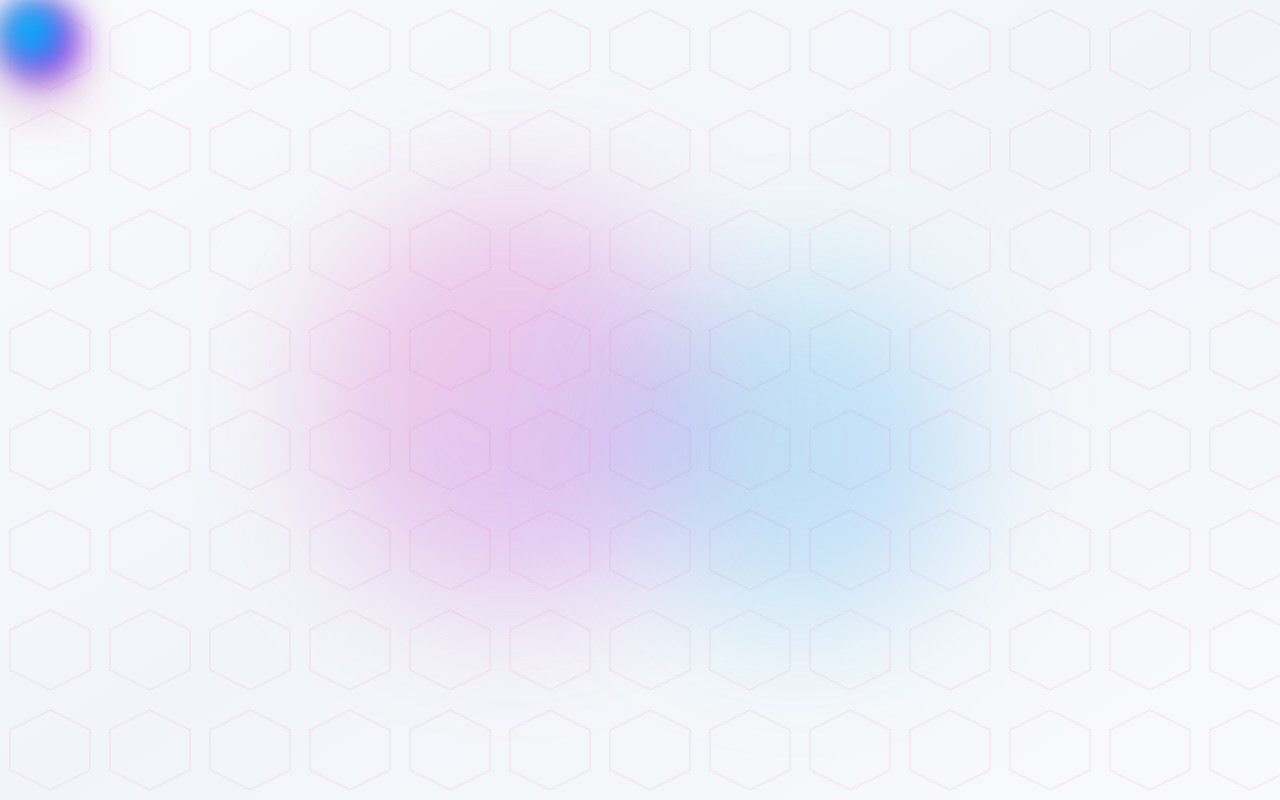
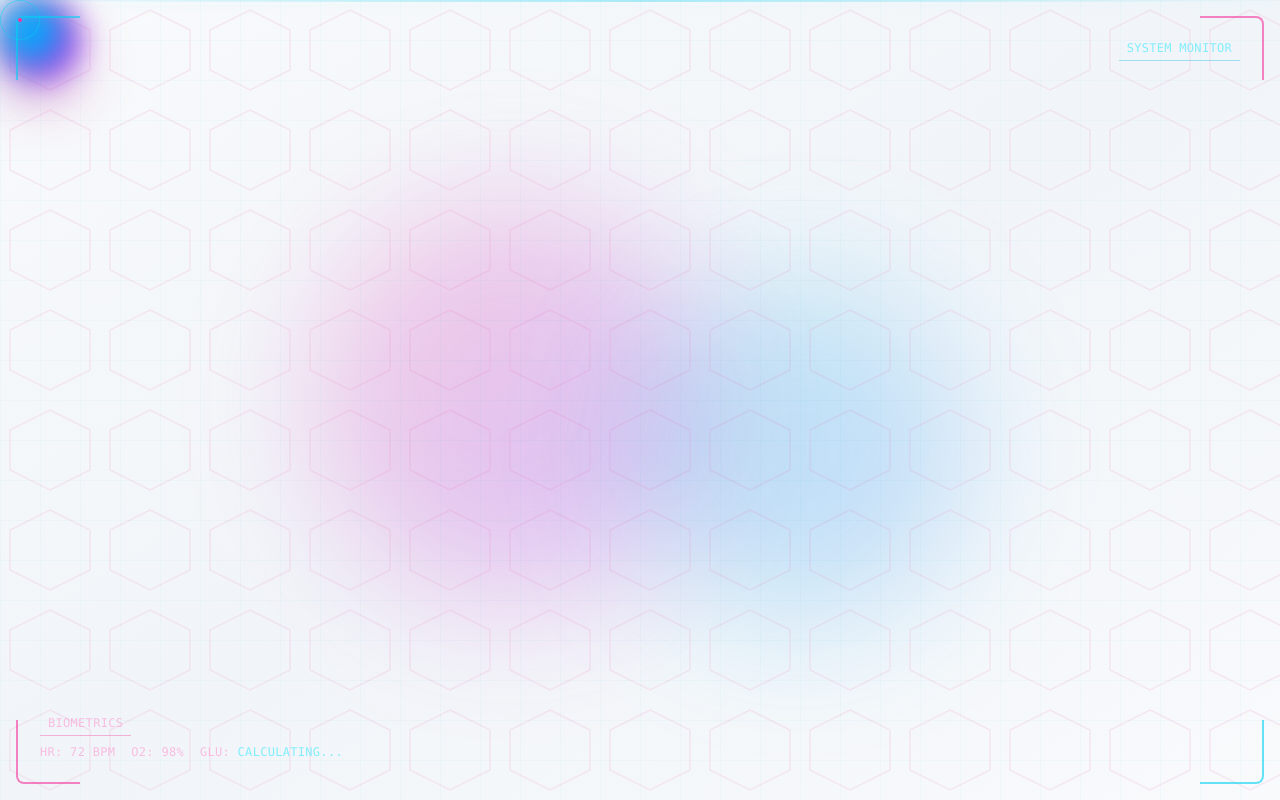
Before and after one commit to sommayadeep/SugarShield, a React (Vite) app: page / in a window 1280 px wide. Built offline with nearby package versions, Linux system fonts and the light colour scheme.

Commit message:
Add AR HUD interface with scanning lines and data widgets

```diff
--- a/src/App.jsx
+++ b/src/App.jsx
@@ -2,6 +2,7 @@ import React, { useState, useEffect } from 'react'
 import { motion, AnimatePresence } from 'framer-motion'
 import Onboarding from './components/Onboarding'
 import Dashboard from './components/Dashboard'
+import HUDOverlay from './components/HUDOverlay'
 import { storage } from './utils/storage'
 
 function App() {
@@ -245,6 +246,7 @@ function App() {
 
       {/* Content Layer */}
       <div className="relative z-10">
+        <HUDOverlay />
         <AnimatePresence mode="wait">
           {!user ? (
             <motion.div
--- /dev/null
+++ b/src/components/HUDOverlay.jsx
@@ -0,0 +1,80 @@
+import React, { useState, useEffect } from 'react';
+import { motion } from 'framer-motion';
+
+const HUDOverlay = () => {
+    const [scannedData, setScannedData] = useState([]);
+    const [mousePos, setMousePos] = useState({ x: 0, y: 0 });
+
+    useEffect(() => {
+        const handleMouseMove = (e) => {
+            setMousePos({ x: e.clientX, y: e.clientY });
+        };
+        window.addEventListener('mousemove', handleMouseMove);
+
+        const interval = setInterval(() => {
+            const newData = `DATA_${Math.floor(Math.random() * 9999).toString().padStart(4, '0')}`;
+            setScannedData(prev => [newData, ...prev].slice(0, 5));
+        }, 1500);
+
+        return () => {
+            window.removeEventListener('mousemove', handleMouseMove);
+            clearInterval(interval);
+        };
+    }, []);
+
+    return (
+        <div className="fixed inset-0 pointer-events-none z-50 overflow-hidden">
+            {/* Corner Brackets */}
+            <div className="absolute top-4 left-4 w-16 h-16 border-t-2 border-l-2 border-cyan-400 opacity-60 rounded-tl-lg" />
+            <div className="absolute top-4 right-4 w-16 h-16 border-t-2 border-r-2 border-pink-500 opacity-60 rounded-tr-lg" />
+            <div className="absolute bottom-4 left-4 w-16 h-16 border-b-2 border-l-2 border-pink-500 opacity-60 rounded-bl-lg" />
+            <div className="absolute bottom-4 right-4 w-16 h-16 border-b-2 border-r-2 border-cyan-400 opacity-60 rounded-br-lg" />
+
+            {/* Scanning Line */}
+            <motion.div
+                animate={{ top: ['0%', '100%', '0%'] }}
+                transition={{ duration: 8, repeat: Infinity, ease: 'linear' }}
+                className="absolute left-0 w-full h-0.5 bg-gradient-to-r from-transparent via-cyan-400 to-transparent opacity-30 shadow-[0_0_15px_rgba(34,211,238,0.5)]"
+            />
+
+            {/* Data Feed Widget - Top Right */}
+            <div className="absolute top-10 right-10 flex flex-col items-end font-mono text-xs text-cyan-300 opacity-70">
+                <div className="mb-2 border-b border-cyan-500/50 pb-1 px-2">SYSTEM MONITOR</div>
+                {scannedData.map((data, i) => (
+                    <motion.div
+                        key={i}
+                        initial={{ opacity: 0, x: 20 }}
+                        animate={{ opacity: 1 - i * 0.2, x: 0 }}
+                        className="mb-1"
+                    >
+                        {data} :: OK
+                    </motion.div>
+                ))}
+            </div>
+
+            {/* Biometric Status - Bottom Left */}
+            <div className="absolute bottom-10 left-10 flex flex-col font-mono text-xs text-pink-300 opacity-70">
+                <div className="mb-2 border-b border-pink-500/50 pb-1 px-2 w-max">BIOMETRICS</div>
+                <div className="flex gap-4">
+                    <div>HR: <motion.span animate={{ opacity: [0.5, 1, 0.5] }} transition={{ duration: 1, repeat: Infinity }}>72</motion.span> BPM</div>
+                    <div>O2: 98%</div>
+                    <div>GLU: <span className="text-cyan-300">CALCULATING...</span></div>
+                </div>
+            </div>
+
+            {/* Mouse Follower / Reticle */}
+            <motion.div
+                animate={{ x: mousePos.x - 20, y: mousePos.y - 20 }}
+                transition={{ type: 'spring', stiffness: 800, damping: 40, mass: 0.5 }}
+                className="fixed top-0 left-0 w-10 h-10 border border-cyan-400/50 rounded-full flex items-center justify-center pointer-events-none"
+            >
+                <div className="w-1 h-1 bg-pink-500 rounded-full" />
+            </motion.div>
+
+            {/* Grid Overlay */}
+            <div className="absolute inset-0 bg-[linear-gradient(rgba(6,182,212,0.03)_1px,transparent_1px),linear-gradient(90deg,rgba(6,182,212,0.03)_1px,transparent_1px)] bg-[size:40px_40px] pointer-events-none" />
+        </div>
+    );
+};
+
+export default HUDOverlay;
```
